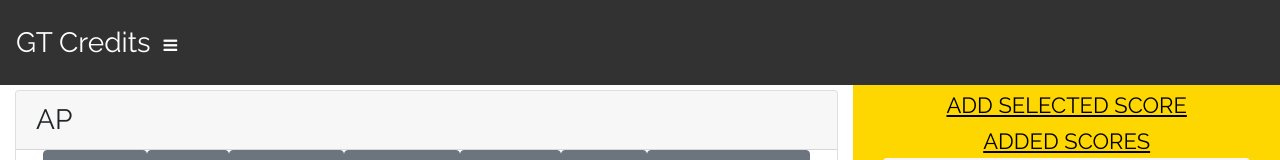
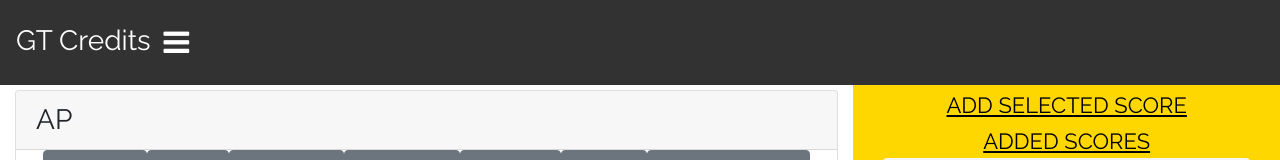
Before and after one commit to skeshive/gtcredits, an Angular app in the folder my-app/: page / in a window 1280 px wide. Shown: the top 160 px of the page. Built offline with nearby package versions, Linux system fonts and the light colour scheme.

Commit message:
Fixed size of menu icon

```diff
--- a/my-app/src/app/components/header/header.component.css
+++ b/my-app/src/app/components/header/header.component.css
@@ -19,6 +19,10 @@
 .btn {
   background-color: #323232;
   color: white;
+}
+
+.fa-bars {
+  font-size: 30px;
 }
 
 .modal {
```
